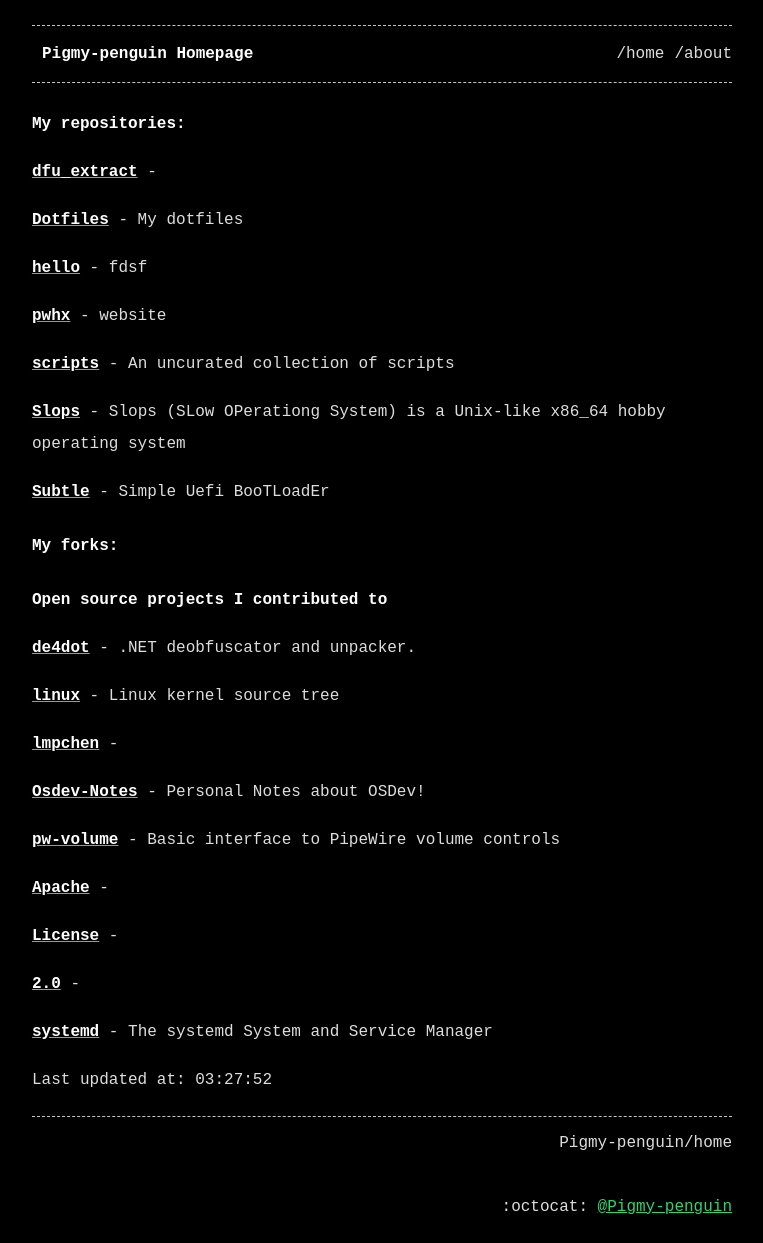
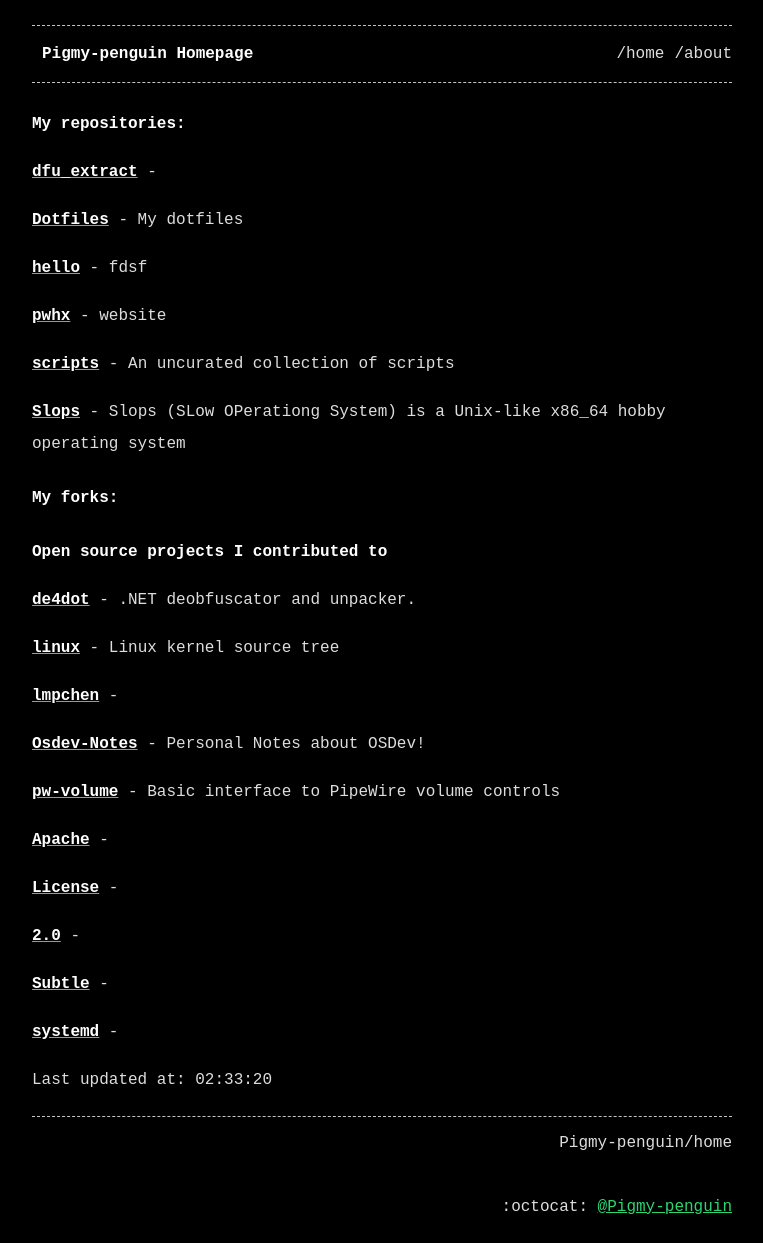
Before and after one commit to Pigmy-penguin/Pigmy-penguin.github.io, a Jekyll site: the page built from index.md, in a window 1280 px wide. Shown: the whole page, without its empty margins (258-1021 px from the left). Built offline with Jekyll 4.4.1, drawn with Linux system fonts in a browser that asks for light colours.

Commit message:
Auto updating the website

```diff
--- a/index.md
+++ b/index.md
@@ -19,8 +19,6 @@ title: Pigmy-penguin Homepage
 
 [**Slops**](https://github.com/Pigmy-penguin/Slops) - Slops (SLow OPerationg System) is a Unix-like x86_64 hobby operating system
 
-[**Subtle**](https://github.com/Pigmy-penguin/Subtle) - Simple Uefi BooTLoadEr
-
 ## My forks:
 ### Open source projects I contributed to
 
@@ -40,7 +38,9 @@ title: Pigmy-penguin Homepage
 
 [**2.0**](https://github.com/Pigmy-penguin/2.0) -
 
-[**systemd**](https://github.com/Pigmy-penguin/systemd) - The systemd System and Service Manager
+[**Subtle**](https://github.com/Pigmy-penguin/Subtle) -
+
+[**systemd**](https://github.com/Pigmy-penguin/systemd) -
 
 
-Last updated at: 03:27:52
+Last updated at: 02:33:20
```
Also changed, not shown: 2 other files.
